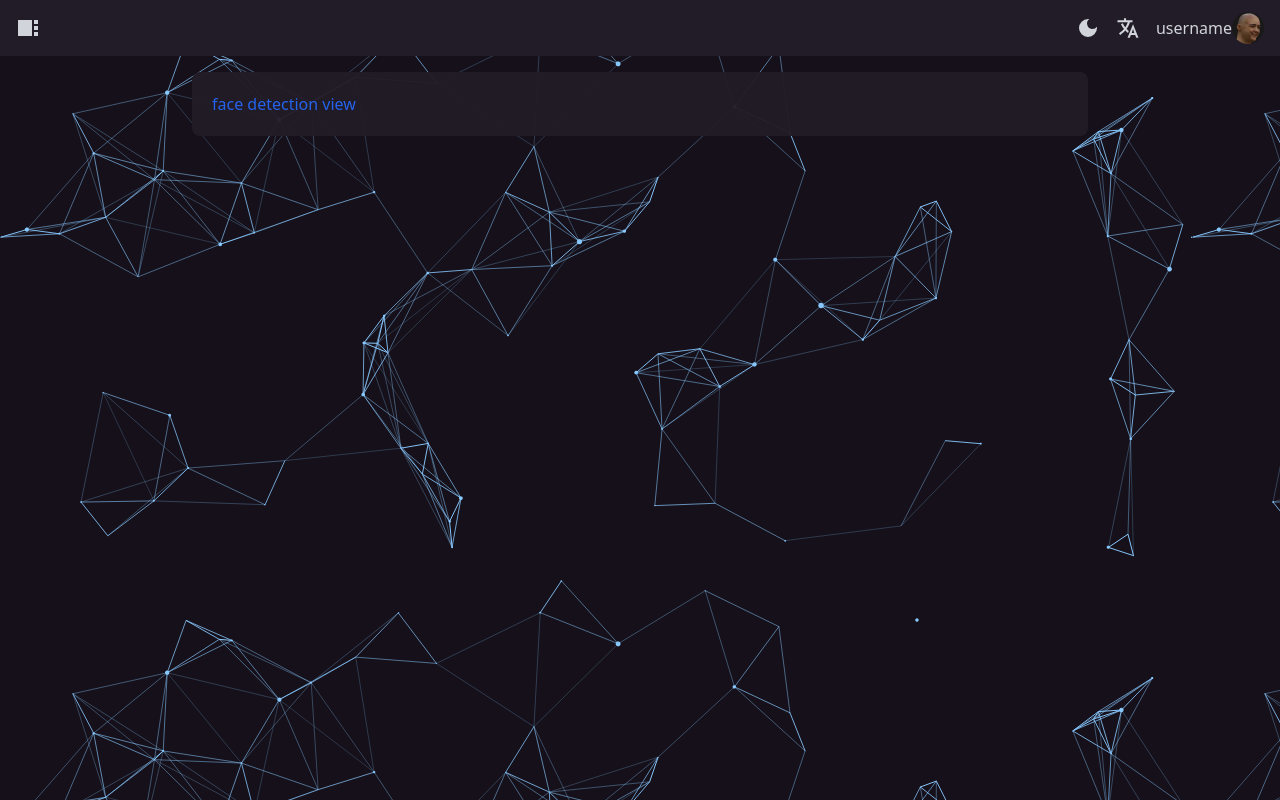
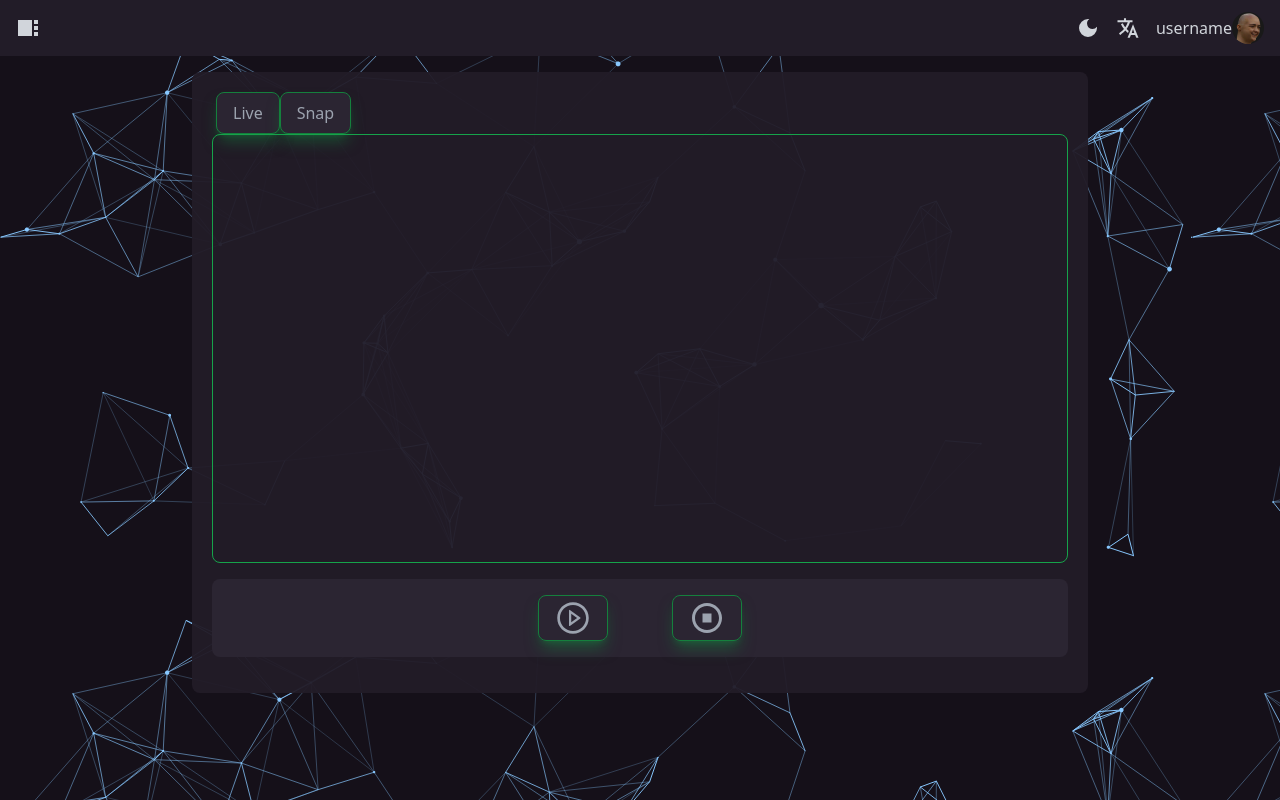
Before and after one commit to damsog/gnosis-frontend, a Next.js app: page /analytics/face-detection in a window 1280 px wide. Built offline with nearby package versions, Linux system fonts and the light colour scheme.

Commit message:
Working on the face detection video feed

```diff
--- a/app/analytics/face-detection/page.tsx
+++ b/app/analytics/face-detection/page.tsx
@@ -1,10 +1,31 @@
 import type { NextPage } from 'next'
+import { AiOutlinePlayCircle } from 'react-icons/ai'
+import { BiStopCircle } from 'react-icons/bi'
 
 const FaceDetectionPage: NextPage = () => {
     return (
-        <div>
-            <h1 className=' text-blue-600 '>face detection view</h1>
-        </div>
+        <>
+            <div className='flex flex-col'>
+                <div className='mx-1'>
+                        <button className='bg-[#2b2532] text-gray-400 hover:bg-[#3f3847] hover:text-gray-200 active:bg-green-700 border
+                                    border-green-700 shadow-lg shadow-green-700/50 rounded-lg px-4 py-2'>Live</button>
+                        <button className='bg-[#2b2532] text-gray-400 hover:bg-[#3f3847] hover:text-gray-200 active:bg-green-700 border
+                                    border-green-700 shadow-lg shadow-green-700/50 rounded-lg px-4 py-2'>Snap</button>
+                </div>
+                <video className='border border-green-600 rounded-lg w-full h-full'></video>
+                <div className='bg-[#2b2532] focus:bg-[#3f3847] rounded-lg p-4 my-4'>
+                    <div>
+
+                    </div>
+                    <div className='flex items-center justify-center space-x-16'>
+                        <h5 className="hover:text-gray-200 border border-green-700 shadow-lg shadow-green-700/50 active:bg-green-700 rounded-lg px-4 py-1 hover:bg-[#3f3847]
+                                 active:translate-y-1 text-4xl cursor-pointer text-gray-400 "><AiOutlinePlayCircle/></h5>
+                        <h5 className="hover:text-gray-200 border border-green-700 shadow-lg shadow-green-700/50 active:bg-green-700 rounded-lg px-4 py-1 hover:bg-[#3f3847]
+                                 active:translate-y-1 text-4xl cursor-pointer text-gray-400 "><BiStopCircle/></h5>
+                    </div>
+                </div>
+            </div>
+        </>
     );
 };
 
```
